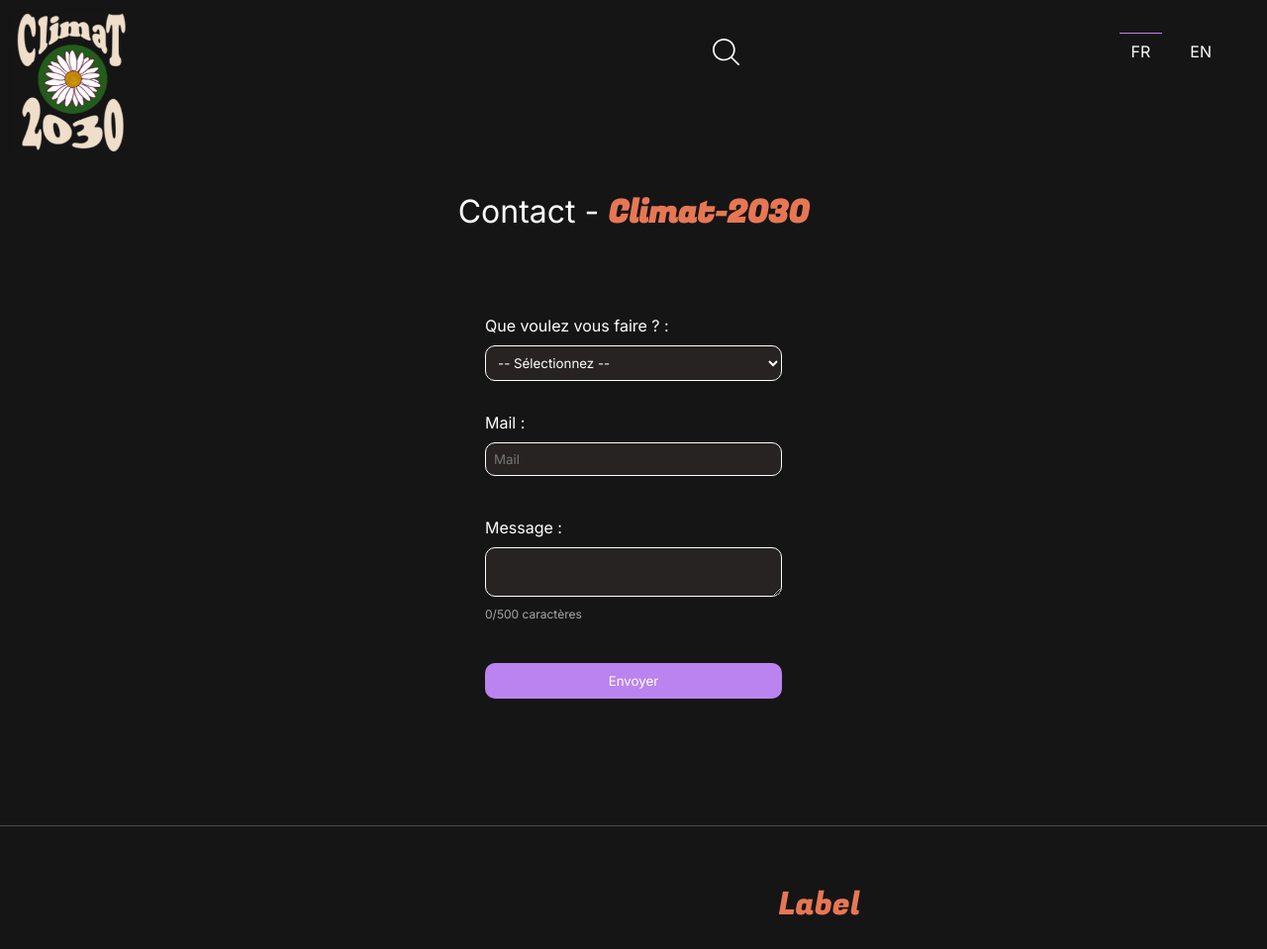
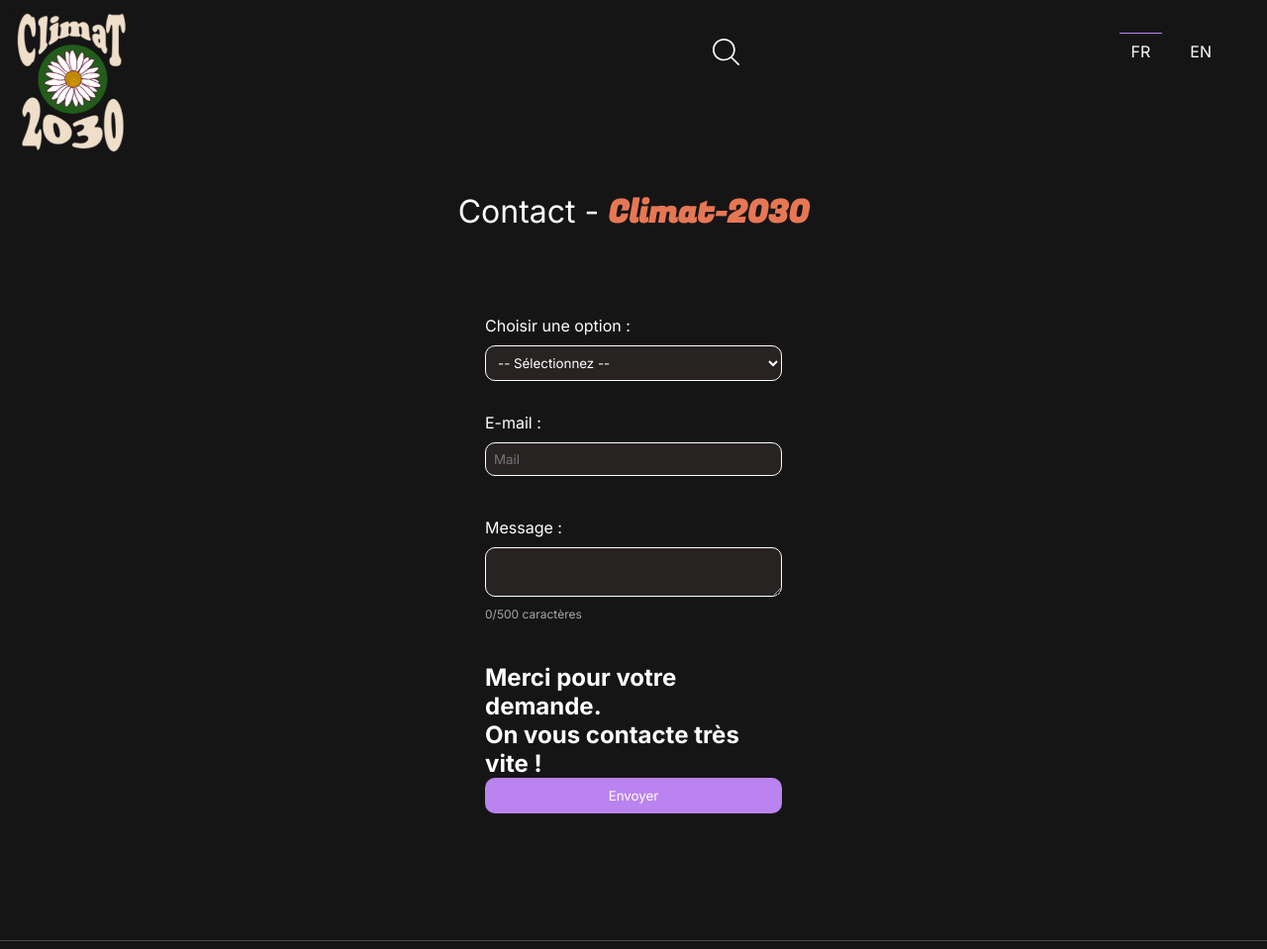
Before and after one commit to ViceVersa34/Climat-2030, a PHP site: page /fr/contact.php in a window 1280 px wide. Shown: the top 959 px of the page at 99% size. Run offline with PHP 8.4, Linux system fonts and the light colour scheme; data that the repository does not hold is empty; some libraries are stand-ins or nearby versions.

Commit message:
update label

```diff
--- a/en/contact.php
+++ b/en/contact.php
@@ -18,7 +18,7 @@
         <div class="contact">
             <div class="objet">
                 <form>
-                    <label for="choix">What do you yant to do :</label>
+                    <label for="choix">Choose an option :</label>
                     <select id="choix" name="choix" onchange="afficherChamps()" class="mb">
                         <option value="">-- Select --</option>
                         <option value="question">Question</option>
@@ -39,7 +39,7 @@
                         </select>
                     </div>
 
-                    <label for="message">Mail :</label>
+                    <label for="message">E-mail :</label>
                     <input type="mail" name="mail" id="mail" placeholder="Mail">
                     <div class="mb">
                     </div>
--- a/fr/contact.php
+++ b/fr/contact.php
@@ -18,7 +18,7 @@
         <div class="contact">
             <div class="objet">
                 <form>
-                    <label for="choix">Que voulez vous faire ? :</label>
+                    <label for="choix">Choisir une option :</label>
                     <select id="choix" name="choix" onchange="afficherChamps()" class="mb">
                         <option value="">-- Sélectionnez --</option>
                         <option value="question">Question</option>
@@ -39,7 +39,7 @@
                         </select>
                     </div>
 
-                    <label for="message">Mail :</label>
+                    <label for="message">E-mail :</label>
                     <input type="mail" name="mail" id="mail" placeholder="Mail">
                     <div class="mb">
                     </div>
@@ -49,7 +49,7 @@
                     <div id="compteur" class="compteur">0/500 caractères</div>
                     <div class="mb">
                     </div>
-
+                    <h2>Merci pour votre demande. <br>On vous contacte très vite !</h2>
                     <input type="submit" value="Envoyer">
                 </form>
             </div>
```
